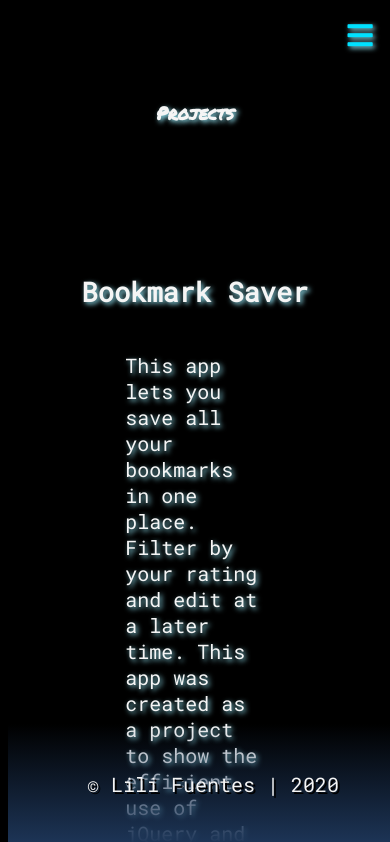
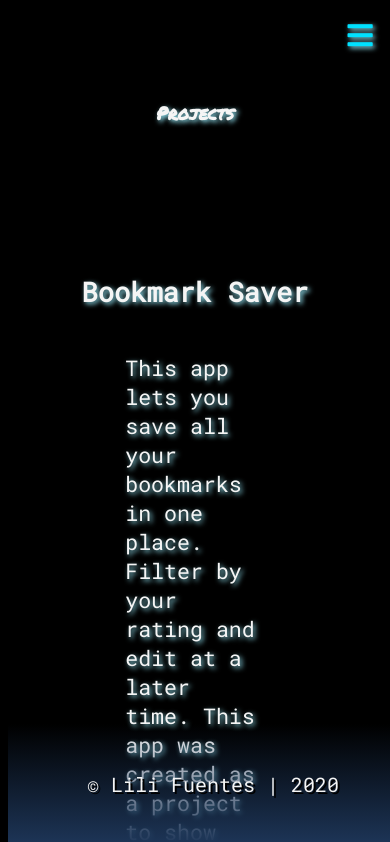
Before and after one commit to LFuen/Work, a React (Create React App) app: page /Projects in a window 390 px wide. Shown: the top 842 px of the page. Built offline with nearby package versions, Linux system fonts and the light colour scheme; a web font is replaced by a local one.

Commit message:
added full mobile navbar

```diff
--- a/src/Components/Projects/Projects.css
+++ b/src/Components/Projects/Projects.css
@@ -22,6 +22,10 @@ font-family: 'Big Shoulders Stencil Text', cursive;
     color:rgb(53, 255, 17)
 }
 
-.describe {
-    width: 50%;
+
+@media screen and (max-width: 960px) {
+    .describe {
+        width: 50%;
+        font-size: larger;
+    }
 }
```
